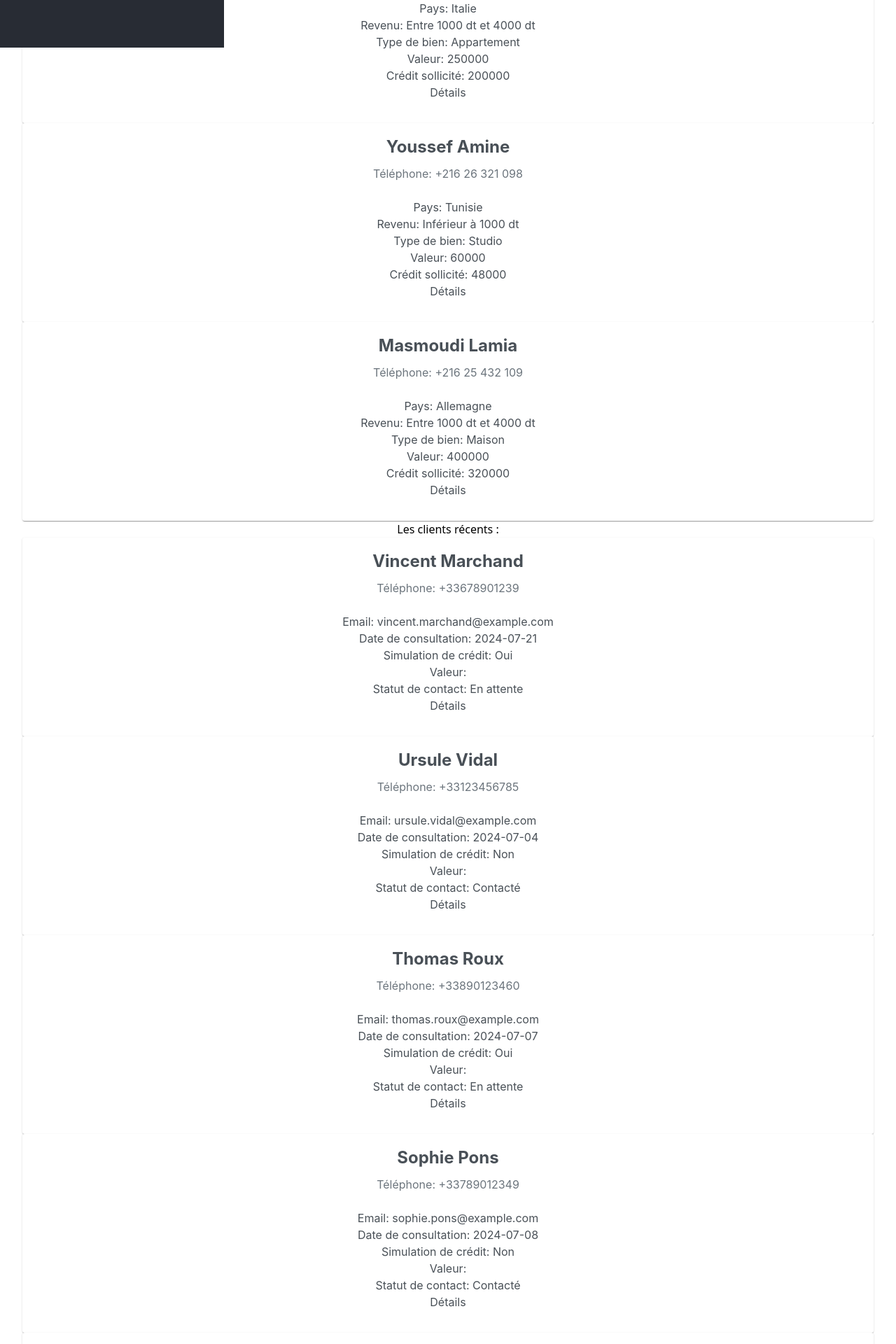
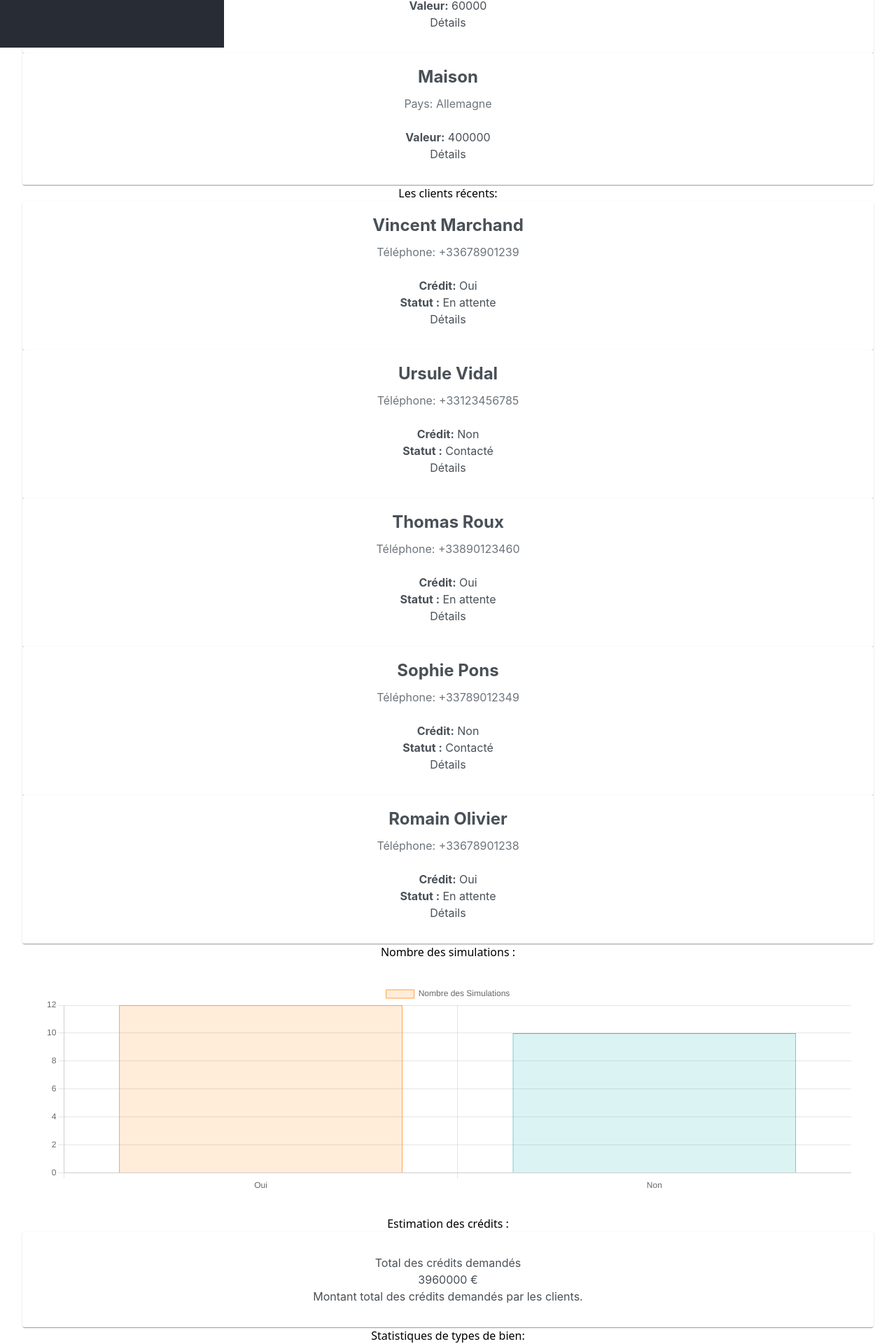
Before and after one commit to emmnna/crmProject, a React (Vite) app: page / in a window 1280 px wide. Shown: the part 732-2652 px from the top of the page at 70% size. Built offline with nearby package versions, Linux system fonts and the light colour scheme.

Commit message:
page d'accueil + charts

```diff
--- a/package.json
+++ b/package.json
@@ -15,6 +15,7 @@
     "@mui/icons-material": "^5.16.4",
     "@mui/material": "^5.16.4",
     "apexcharts": "^3.51.0",
+    "chart.js": "^4.4.3",
     "primeicons": "^7.0.0",
     "primereact": "^10.7.0",
     "react": "^18.3.1",
--- a/src/App.jsx
+++ b/src/App.jsx
@@ -30,6 +30,7 @@ function App() {
 
 
 
+
       </Routes>
     </Router>
   );
--- /dev/null
+++ b/src/components/barChart.jsx
@@ -0,0 +1,52 @@
+import { Chart } from 'primereact/chart';
+
+export default function BarChart({ data }) {
+    const { labels, values } = data;
+
+    const chartData = {
+        labels: labels,
+        datasets: [
+            {
+                label: 'Nombre des Simulations',
+                backgroundColor: [
+                    'rgba(255, 159, 64, 0.2)',
+                    'rgba(75, 192, 192, 0.2)',
+                 ],
+                borderColor:[ 'rgb(255, 159, 64)',
+        'rgb(75, 192, 192)',],
+                data: values,
+                borderWidth: 1
+            }
+        ]
+    };
+
+    const options = {
+        indexAxis: 'x',
+        maintainAspectRatio: false,
+        aspectRatio: 1,
+        plugins: {
+            legend: {
+                position: 'top'
+            },
+            tooltip: {
+                callbacks: {
+                    label: function(context) {
+                        return `${context.dataset.label}: ${context.raw}`;
+                    }
+                }
+            }
+        },
+        scales: {
+            x: {
+                beginAtZero: true
+            }
+        }
+    };
+
+    return (
+        <div className="card">
+            <Chart type="bar" data={chartData} options={options} />
+
+        </div>
+    );
+}
--- /dev/null
+++ b/src/components/chart.jsx
@@ -0,0 +1,42 @@
+import React from 'react';
+import { Chart } from 'primereact/chart';
+
+const PieChart = ({ data }) => {
+    const chartData = {
+        labels: data.labels,
+        datasets: [
+            {
+                data: data.values,
+                backgroundColor: [
+                    '#191970',
+                    '#36A2EB',
+                    '#FFCE56',
+                    '#4BC0C0',
+                    '#4B0082',
+                    '#FF9F40',
+                ],
+                hoverBackgroundColor: [
+                    '#191970	',
+                    '#36A2EB',
+                    '#FFCE56',
+                    '#4BC0C0',
+                    '#4B0082',
+                    '#FF9F40',
+                ],
+            },
+        ],
+    };
+
+    const options = {
+        responsive: true,
+        maintainAspectRatio: false,
+    };
+
+    return (
+        <div className="card">
+            <Chart type="pie" data={chartData} options={options} style={{ position: 'relative', width: '50%' }} />
+        </div>
+    );
+};
+
+export default PieChart;
--- /dev/null
+++ b/src/components/estimationCard.jsx
@@ -0,0 +1,13 @@
+import { Card } from 'primereact/card';
+
+export default function EstimationCard({ title, value, description }) {
+    return (
+        <Card className="p-shadow-4 rounded-lg bg-white">
+            <div className="p-4">
+                <h3 className="text-xl font-bold mb-2">{title}</h3>
+                <p className="text-2xl font-bold">{value}</p>
+                <p className="text-sm">{description}</p>
+            </div>
+        </Card>
+    );
+}
--- a/src/components/home.jsx
+++ b/src/components/home.jsx
@@ -2,48 +2,94 @@ import React from 'react';
 import simulations from '../simulations.json';
 import { Link } from 'react-router-dom';
 import { Card } from 'primereact/card';
-import 'primeicons/primeicons.css';
 import Sidebar from './sideBar';
 import clients from '../client.json';
+import PieChart from './chart';
+import BarChart from './barChart';
+import EstimationCard from './estimationCard';
 
 export default function Home() {
     const recentSimulations = simulations?.simulations.slice(-5).reverse();
     const recentClients = clients?.clients.slice(-5).reverse();
 
+    const projectTypes = {};
+    simulations?.simulations.forEach((sim) => {
+        if (sim.typeDuBien) {
+            projectTypes[sim.typeDuBien] = (projectTypes[sim.typeDuBien] || 0) + 1;
+        }
+    });
+
+    const pieChartData = {
+        labels: Object.keys(projectTypes),
+        values: Object.values(projectTypes),
+    };
+    const projectNumbers = {};
+    clients?.clients.forEach((cl) => {
+        if (cl.simulationDeCredit) {
+            projectNumbers[cl.simulationDeCredit] = (projectNumbers[cl.simulationDeCredit] || 0) + 1;
+        }
+    });
+
+    const barChartData = {
+        labels: Object.keys(projectNumbers),
+        values: Object.values(projectNumbers),
+    };
+    const totalCreditAmount = clients?.clients.reduce((acc, cl) => acc + cl.montantDuCreditSimule, 0);
+
     return (
-        <div className="flex min-h-screen bg-white text-blue-800">
+        <div className="flex min-h-screen bg-gray-100 text-gray-900">
             <Sidebar />
-
-            <div className="flex-1 p-6">
+            <div className="flex-1 p-6 flex">
+                <div className="flex-1 lg:w-2/3 pr-6 border-r border-gray-300">
+                    <div className="space-y-12">
                         <div className="mb-12">
-                    <h1 className="text-3xl font-bold mb-6 text-center underline">Les dernières simulations :</h1>
-                    <div className="grid grid-cols-1 md:grid-cols-2 lg:grid-cols-3 gap-6">
+                            <h1 className="text-3xl font-bold mb-6 text-center underline">Les dernières simulations:</h1>
+                            <div className="grid grid-cols-1 md:grid-cols-2 lg:grid-cols-3 gap-4">
                                 {recentSimulations.map((sim, index) => (
-                            <Card key={index} title={`${sim.nom} ${sim.prenom}`} subTitle={`Téléphone: ${sim.mobile}`} className="p-shadow-4">
-                                <p>Pays: {sim.paysDeResidence}</p>
-                                <p>Revenu: {sim.revenu}</p>
-                                <p>Type de bien: {sim.typeDuBien}</p>
-                                <p>Valeur: {sim.valeurDeVotreProjet}</p>
-                                <p>Crédit sollicité: {sim.creditSollicite}</p>
-                                <Link to={`/credit/${sim.id}`} className="text-blue-500 hover:underline">Détails</Link>
+                                    <Card key={index} title={`${sim.typeDuBien}`} subTitle={`Pays: ${sim.paysDeResidence}`} className="p-shadow-4 rounded-lg p-4 text-sm">
+                                        <div>
+                                            <p><strong>Valeur:</strong> {sim.valeurDeVotreProjet}</p>
+                                            <Link to={`/credit/${sim.id}`} className="text-blue-500 hover:underline mt-2 block">Détails</Link>
+                                        </div>
                                     </Card>
                                 ))}
                             </div>
                         </div>
 
+                        <div className="mb-12">
+                            <h1 className="text-3xl font-bold mb-6 text-center underline">Les clients récents:</h1>
+                            <div className="grid grid-cols-1 md:grid-cols-2 lg:grid-cols-3 gap-4">
+                                {recentClients.map((cl, index) => (
+                                    <Card key={index} title={`${cl.nom}`} subTitle={`Téléphone: ${cl.numeroDeTelephone}`} className="p-shadow-4 rounded-lg p-4 text-sm">
                                         <div>
-                    <h1 className="text-3xl font-bold mb-6 text-center underline">Les clients récents :</h1>
-                    <div className="grid grid-cols-1 md:grid-cols-2 lg:grid-cols-3 gap-6">
-                        {recentClients.map((cl, index) => (
-                            <Card key={index} title={`${cl.nom}`} subTitle={`Téléphone: ${cl.numeroDeTelephone}`} className="p-shadow-4">
-                                <p>Email: {cl.email}</p>
-                                <p>Date de consultation: {cl.dateDeConsultation}</p>
-                                <p>Simulation de crédit: {cl.simulationDeCredit}</p>
-                                <p>Valeur: {cl.valeurDeVotreProjet}</p>
-                                <p>Statut de contact: {cl.statutDuContact}</p>
-                                <Link to={`/client/${cl.id}`} className="text-blue-500 hover:underline">Détails</Link>
+                                            <p><strong>Crédit:</strong> {cl.simulationDeCredit}</p>
+                                            <p><strong>Statut :</strong> {cl.statutDuContact}</p>
+                                            <Link to={`/client/${cl.id}`} className="text-blue-500 hover:underline mt-2 block">Détails</Link>
+                                        </div>
                                     </Card>
                                 ))}
+                            </div>
+                        </div>
+
+                        <div className="mb-12">
+                            <h1 className="text-3xl font-bold mb-6 text-center underline">Nombre des simulations :</h1>
+                            <BarChart data={barChartData} />
+                        </div>
+                    </div>
+                </div>
+
+                <div className="w-full lg:w-1/3 pl-6">
+                    <div className="mb-12">
+                        <h1 className="text-3xl font-bold mb-6 text-center underline">Estimation des crédits :</h1>
+                        <EstimationCard
+                            title="Total des crédits demandés"
+                            value={`${totalCreditAmount} €`}
+                            description="Montant total des crédits demandés par les clients."
+                        />
+                    </div>
+                    <div className="mb-12">
+                        <h1 className="text-3xl font-bold mb-6 text-center underline">Statistiques de types de bien:</h1>
+                        <PieChart data={pieChartData} />
                     </div>
                 </div>
             </div>
```
Also changed, not shown: 2 other files (tests, documents, lock files or other folders). Lines whose indentation alone changed are shown as unchanged.
